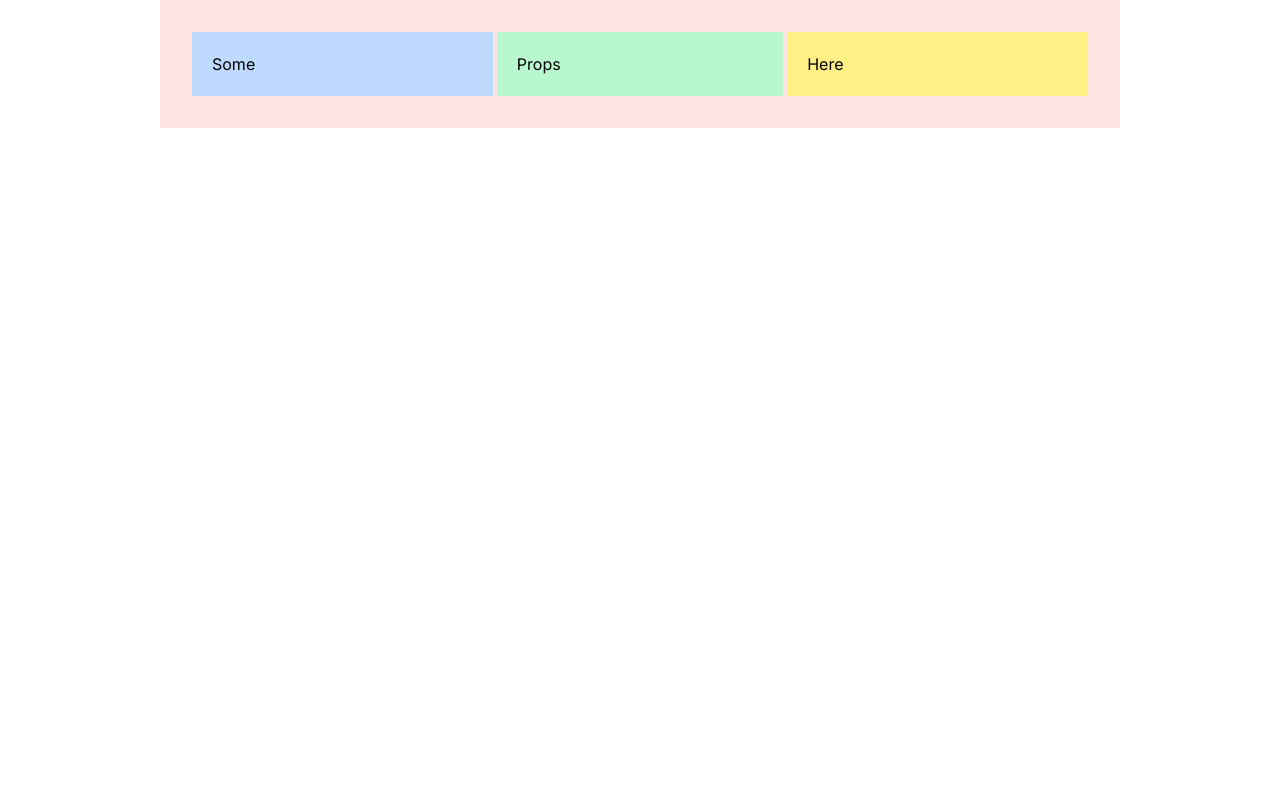
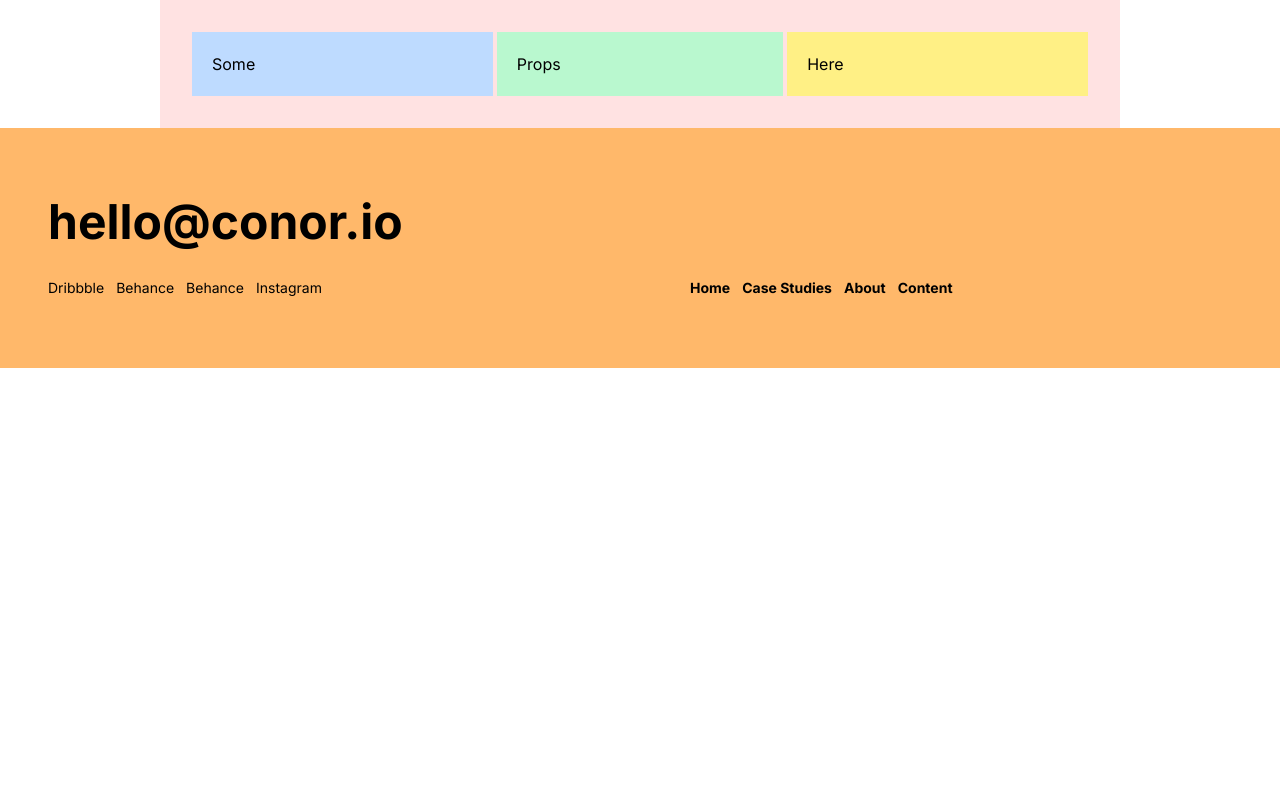
Before and after one commit to acm-ucr/portfolio-template, a Next.js app: page / in a window 1280 px wide. Shown: the top 800 px of the page. Built offline with nearby package versions, Linux system fonts and the light colour scheme.

Commit message:
Fixed changes

```diff
--- a/src/app/layout.tsx
+++ b/src/app/layout.tsx
@@ -1,6 +1,7 @@
 import "./globals.css";
 import { Inter } from "next/font/google";
 import { ReactQueryClientProvider } from "@/utils/react-query";
+import Footer from "@/components/home/footer";
 
 const inter = Inter({ subsets: ["latin"] });
 
@@ -17,7 +18,7 @@ export default function RootLayout({ children }: LayoutProps) {
   return (
     <html lang="en">
       <body className={inter.className}>
-        <ReactQueryClientProvider>{children}</ReactQueryClientProvider>
+        <ReactQueryClientProvider>{children}<Footer /></ReactQueryClientProvider>
       </body>
     </html>
   );
--- a/src/app/page.tsx
+++ b/src/app/page.tsx
@@ -1,9 +1,11 @@
 import Example from "@/components/home/example";
+import Footer from "@/components/home/footer"
 
 const Home = () => {
   return (
     <div>
       <Example text1="Some" text2="Props" text3="Here" />
+      <Footer />
       <div className="flex h-screen w-screen items-center justify-center"></div>
     </div>
   );
--- a/src/components/home/footer.tsx
+++ b/src/components/home/footer.tsx
@@ -1,18 +1,20 @@
+import socials from "@/data/socials"
+import Link from "next/link"
+
 function Footer() {
   return (
     <div className="grid h-60 w-full grid-cols-2 place-content-center gap-x-25 gap-y-8 bg-orange-300 p-12">
       <p className="col-span-2 text-5xl font-bold">hello@conor.io</p>
       <div className="flex flex-row gap-3 text-sm">
-        <p className="rounded-xl border px-2">Dribbble</p>
-        <p className="rounded-xl border px-2">Behance</p>
-        <p className="rounded-xl border px-2">Behance</p>
-        <p className="rounded-xl border px-2">Instagram</p>
+        {socials.map(({name, link}, index) => (
+          <Link href={link}>{name}</Link>
+        ))}
       </div>
       <div className="flex flex-row gap-3 text-sm font-bold">
-        <p>Home</p>
-        <p>Case Studies</p>
-        <p>About</p>
-        <p>Content</p>
+        <a href="/">Home</a>
+        <a href="/">Case Studies</a>
+        <a href="/">About</a>
+        <a href="/">Content</a>
       </div>
     </div>
   );
--- /dev/null
+++ b/src/data/socials.ts
@@ -0,0 +1,21 @@
+
+const socials = [
+    {
+        name: "Dribbble",
+        link: "https://www.google.com"
+    },
+    {
+        name: "Behance",
+        link: "https://www.google.com"
+    },
+    {
+        name: "Behance",
+        link: "https://www.google.com"
+    },
+    {
+        name: "Instagram",
+        link: "https://www.google.com"
+    }
+]
+
+export default socials
```
